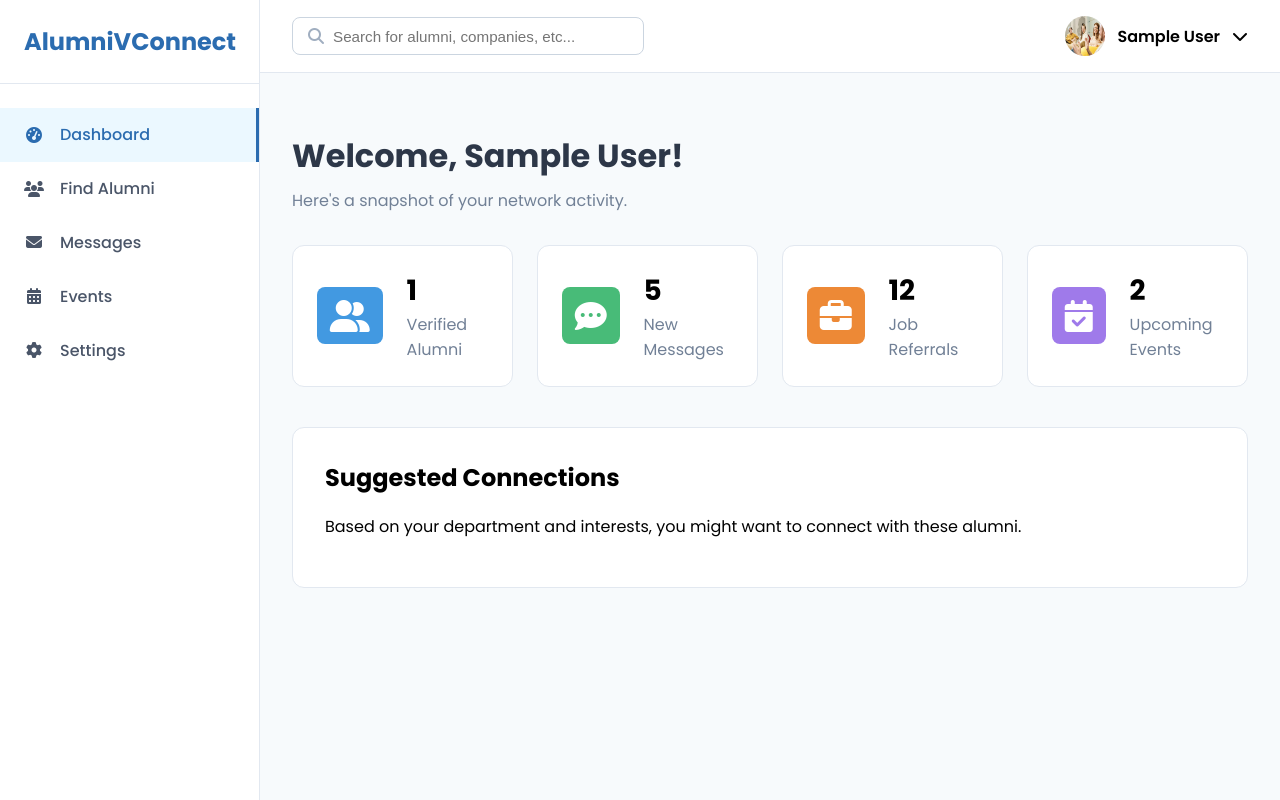
After one commit to ShinePaul1202/alumni_connect, a Django app: template alumni_connect/core/templates/core/dashboard.html in a window 1280 px wide. The commit adds this page. Run offline with Django 5.2, Linux system fonts and the light colour scheme; tables that the repository leaves empty hold one stand-in row (values such as "Sample post"); the template is opened without the code that fills it: values that come from a table or form of the project are taken from there, most other values are stand-ins (such as "Sample title", 1, 10 or a date in 2020); parts of the project's set-up code (start-up, migrations or seed data) failed here and were passed over.

Commit message:
login page error cleared and dashboard created

```diff
--- a/alumni_connect/core/models.py
+++ b/alumni_connect/core/models.py
@@ -7,17 +7,28 @@ class Profile(models.Model):
         ('alumni', 'Alumni'),
     ]
 
-    user = models.OneToOneField(User, on_delete=models.CASCADE)
+    # Link to the User model
+    user = models.OneToOneField(User, on_delete=models.CASCADE, related_name='profile')
+
+    # ✅ ADD THIS FIELD TO STORE THE USER'S REAL NAME (NOT UNIQUE)
+    full_name = models.CharField(max_length=150)
+
+    # Your existing profile fields
     user_type = models.CharField(max_length=10, choices=USER_TYPE_CHOICES)
     department = models.CharField(max_length=100)
-    graduation_year = models.PositiveIntegerField()
-    is_verified = models.BooleanField(default=False)  # If you're using it
-    job_title = models.CharField(max_length=100, blank=True, null=True)  # ✅
-    company_name = models.CharField(max_length=100, blank=True, null=True)  # ✅
+    graduation_year = models.PositiveIntegerField(null=True, blank=True)
+    is_verified = models.BooleanField(default=False)
+
+    # Current Job Info
     currently_employed = models.BooleanField(default=False)
+    job_title = models.CharField(max_length=100, blank=True, null=True)
+    company_name = models.CharField(max_length=100, blank=True, null=True)
+
+    # Past Job Info
     had_past_job = models.BooleanField(default=False)
     past_job_title = models.CharField(max_length=100, blank=True, null=True)
     past_company_name = models.CharField(max_length=100, blank=True, null=True)
 
     def __str__(self):
-        return self.user.username
+        # Display the user's real name in the admin panel
+        return self.full_name
--- a/alumni_connect/core/static/core/css/style.css
+++ b/alumni_connect/core/static/core/css/style.css
@@ -281,3 +281,167 @@ body, html {
     color: #856404;
     border: 1px solid #ffeeba;
 }
+
+/* ===== STYLES FOR THE DASHBOARD            ===== */
+/* ============================================= */
+
+/* --- Main Layout Grid --- */
+.dashboard-container {
+    display: grid;
+    grid-template-columns: 260px 1fr; /* Sidebar width and main content */
+    grid-template-rows: auto 1fr; /* Top bar height and main area */
+    height: 100vh;
+    background-color: #f7fafc; /* A very light gray background */
+}
+
+/* --- Sidebar Styling --- */
+.sidebar {
+    grid-row: 1 / -1; /* Span all rows */
+    background-color: #ffffff;
+    border-right: 1px solid #e2e8f0;
+    display: flex;
+    flex-direction: column;
+}
+.sidebar-header {
+    padding: 1.5rem;
+    border-bottom: 1px solid #e2e8f0;
+}
+.sidebar-header .brand-title {
+    font-size: 1.5rem; color: #2b6cb0;
+}
+.sidebar-nav ul {
+    list-style: none; padding: 1.5rem 0; margin: 0;
+}
+.sidebar-nav a {
+    display: flex;
+    align-items: center;
+    gap: 1rem;
+    padding: 0.9rem 1.5rem;
+    color: #4A5568;
+    text-decoration: none;
+    font-weight: 500;
+    transition: all 0.2s ease;
+}
+.sidebar-nav a:hover, .sidebar-nav li.active a {
+    background-color: #ebf8ff;
+    color: #2b6cb0;
+    border-right: 3px solid #2b6cb0;
+}
+.sidebar-nav i {
+    width: 20px; text-align: center;
+}
+
+/* --- Main Content Area --- */
+.main-content {
+    display: flex;
+    flex-direction: column;
+    overflow-y: auto;
+}
+
+/* --- Top Bar Styling --- */
+.top-bar {
+    display: flex;
+    justify-content: space-between;
+    align-items: center;
+    padding: 1rem 2rem;
+    background-color: #ffffff;
+    border-bottom: 1px solid #e2e8f0;
+}
+.search-bar {
+    position: relative;
+    color: #a0aec0;
+}
+.search-bar input {
+    padding: 0.6rem 0.6rem 0.6rem 2.5rem;
+    border-radius: 8px;
+    border: 1px solid #cbd5e0;
+    width: 300px;
+    font-size: 0.95rem;
+}
+.search-bar .fa-search {
+    position: absolute;
+    left: 1rem;
+    top: 50%;
+    transform: translateY(-50%);
+}
+.user-info .avatar {
+    width: 40px; height: 40px; border-radius: 50%;
+}
+.user-profile-dropdown {
+    position: relative; display: flex; align-items: center; gap: 0.75rem; cursor: pointer;
+}
+.user-profile-dropdown .user-name {
+    font-weight: 600;
+}
+.dropdown-menu {
+    display: none;
+    position: absolute;
+    top: 120%; right: 0;
+    background: #fff;
+    border-radius: 8px;
+    box-shadow: 0 4px 12px rgba(0,0,0,0.1);
+    width: 200px;
+    z-index: 100;
+}
+.user-profile-dropdown:hover .dropdown-menu { display: block; }
+.dropdown-menu a {
+    display: block; padding: 0.75rem 1.5rem; color: #4A5568; text-decoration: none;
+}
+.dropdown-menu a:hover { background-color: #f7fafc; }
+.dropdown-menu .logout-link { color: #c53030; font-weight: 500; }
+
+/* --- Page Content Styling --- */
+.page-content {
+    padding: 2rem;
+}
+.content-header h1 {
+    font-size: 2rem; margin-bottom: 0.5rem; color: #2d3748;
+}
+.content-header p {
+    color: #718096; margin-top: 0;
+}
+
+/* --- Stats Cards Styling --- */
+.stats-cards {
+    display: grid;
+    grid-template-columns: repeat(auto-fit, minmax(220px, 1fr));
+    gap: 1.5rem;
+    margin-top: 2rem;
+}
+.card {
+    display: flex;
+    align-items: center;
+    gap: 1.5rem;
+    background: #fff;
+    padding: 1.5rem;
+    border-radius: 12px;
+    border: 1px solid #e2e8f0;
+}
+.card-icon {
+    font-size: 2rem;
+    padding: 0.8rem;
+    border-radius: 8px;
+    color: #fff;
+}
+.card:nth-child(1) .card-icon { background-color: #4299e1; } /* Blue */
+.card:nth-child(2) .card-icon { background-color: #48bb78; } /* Green */
+.card:nth-child(3) .card-icon { background-color: #ed8936; } /* Orange */
+.card:nth-child(4) .card-icon { background-color: #9f7aea; } /* Purple */
+.card-info h3 {
+    margin: 0; font-size: 1.75rem;
+}
+.card-info p {
+    margin: 0; color: #718096;
+}
+
+/* --- Main Content Block Styling --- */
+.content-block {
+    margin-top: 2.5rem;
+    background: #fff;
+    padding: 2rem;
+    border-radius: 12px;
+    border: 1px solid #e2e8f0;
+}
+.content-block h2 {
+    margin-top: 0;
+}
--- /dev/null
+++ b/alumni_connect/core/templates/core/dashboard.html
@@ -0,0 +1,105 @@
+{% load static %}
+<!DOCTYPE html>
+<html lang="en">
+<head>
+    <meta charset="UTF-8">
+    <meta name="viewport" content="width=device-width, initial-scale=1.0">
+    <title>Dashboard | AlumniVConnect</title>
+    <link rel="stylesheet" href="{% static 'core/css/style.css' %}">
+    <link href="https://fonts.googleapis.com/css2?family=Poppins:wght@400;500;600;700&display=swap" rel="stylesheet">
+    <!-- ✅ We'll use Font Awesome for beautiful icons -->
+    <link rel="stylesheet" href="https://cdnjs.cloudflare.com/ajax/libs/font-awesome/6.5.1/css/all.min.css">
+</head>
+<body>
+    <div class="dashboard-container">
+        <!-- ===== SIDEBAR NAVIGATION ===== -->
+        <aside class="sidebar">
+            <div class="sidebar-header">
+                <h2 class="brand-title">AlumniVConnect</h2>
+            </div>
+            <nav class="sidebar-nav">
+                <ul>
+                    <li class="active"><a href="#"><i class="fas fa-tachometer-alt"></i> Dashboard</a></li>
+                    <li><a href="#"><i class="fas fa-users"></i> Find Alumni</a></li>
+                    <li><a href="#"><i class="fas fa-envelope"></i> Messages</a></li>
+                    <li><a href="#"><i class="fas fa-calendar-alt"></i> Events</a></li>
+                    <li><a href="#"><i class="fas fa-cog"></i> Settings</a></li>
+                </ul>
+            </nav>
+        </aside>
+
+        <!-- ===== MAIN CONTENT AREA ===== -->
+        <main class="main-content">
+            <!-- ===== TOP BAR ===== -->
+            <header class="top-bar">
+                <div class="search-bar">
+                    <i class="fas fa-search"></i>
+                    <input type="text" placeholder="Search for alumni, companies, etc...">
+                </div>
+                <div class="user-info">
+                    <div class="user-profile-dropdown">
+                        <!-- We can add a profile picture here later -->
+                        <img src="{% static 'core/images/default_avatar.png' %}" alt="Avatar" class="avatar">
+                        <span class="user-name">{{ profile.full_name }}</span>
+                        <i class="fas fa-chevron-down"></i>
+                        <div class="dropdown-menu">
+                            <a href="#">My Profile</a>
+                            <a href="#">Account Settings</a>
+                            <a href="{% url 'logout' %}" class="logout-link">Logout</a>
+                        </div>
+                    </div>
+                </div>
+            </header>
+
+            <!-- ===== PAGE CONTENT ===== -->
+            <section class="page-content">
+                <div class="content-header">
+                    <!-- ✅ Use the user's full name for a personal touch -->
+                    <h1>Welcome, {{ profile.full_name }}!</h1>
+                    <p>Here's a snapshot of your network activity.</p>
+                </div>
+
+                <!-- AT-A-GLANCE STATS CARDS -->
+                <div class="stats-cards">
+                    <div class="card">
+                        <i class="fas fa-user-friends card-icon"></i>
+                        <div class="card-info">
+                            <!-- ✅ This now shows the real count from your database -->
+                            <h3>{{ alumni_count }}</h3>
+                            <p>Verified Alumni</p> <!-- Changed the label to be more accurate -->
+                        </div>
+                    </div>
+                    <div class="card">
+                        <i class="fas fa-comment-dots card-icon"></i>
+                        <div class="card-info">
+                            <h3>5</h3>
+                            <p>New Messages</p>
+                        </div>
+                    </div>
+                    <div class="card">
+                        <i class="fas fa-briefcase card-icon"></i>
+                        <div class="card-info">
+                            <h3>12</h3>
+                            <p>Job Referrals</p>
+                        </div>
+                    </div>
+                    <div class="card">
+                        <i class="fas fa-calendar-check card-icon"></i>
+                        <div class="card-info">
+                            <h3>2</h3>
+                            <p>Upcoming Events</p>
+                        </div>
+                    </div>
+                </div>
+
+                <!-- MAIN CONTENT BLOCK (e.g., list of alumni, recent posts, etc.) -->
+                <div class="content-block">
+                    <h2>Suggested Connections</h2>
+                    <p>Based on your department and interests, you might want to connect with these alumni.</p>
+                    <!-- Placeholder for the AI-powered list -->
+                </div>
+            </section>
+        </main>
+    </div>
+</body>
+</html>
```
Also changed, not shown: alumni_connect/core/adapters.py (+29 -12 lines), alumni_connect/core/admin.py (+54 -30 lines), alumni_connect/core/forms.py (+42 -38 lines), alumni_connect/core/templates/core/login.html (+5 -10 lines), alumni_connect/core/templates/core/register.html (+65 -47 lines), alumni_connect/core/templates/dashboard.html (deleted, +0 -11 lines), alumni_connect/core/views.py (+84 -26 lines), alumni_connect/core/migrations/0004_profile_full_name_alter_profile_graduation_year_and_more.py (added), alumni_connect/core/static/core/images/default_avatar.png (added).
